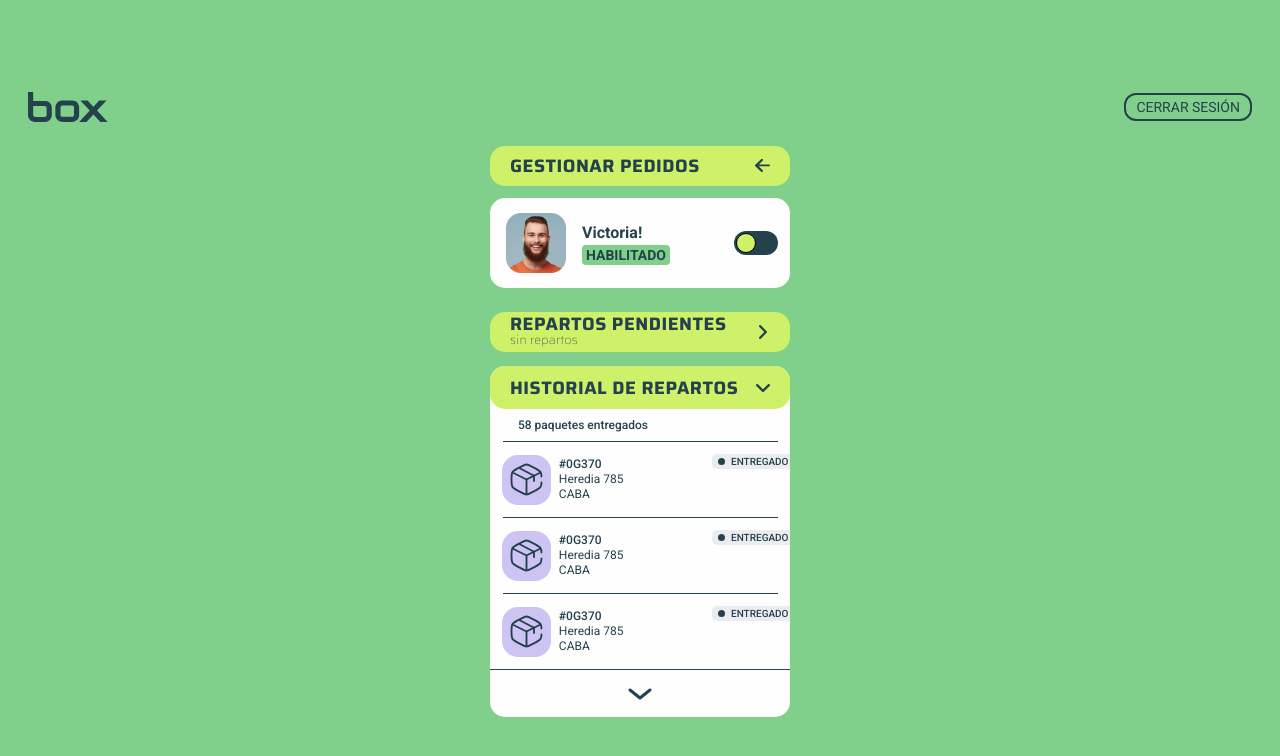
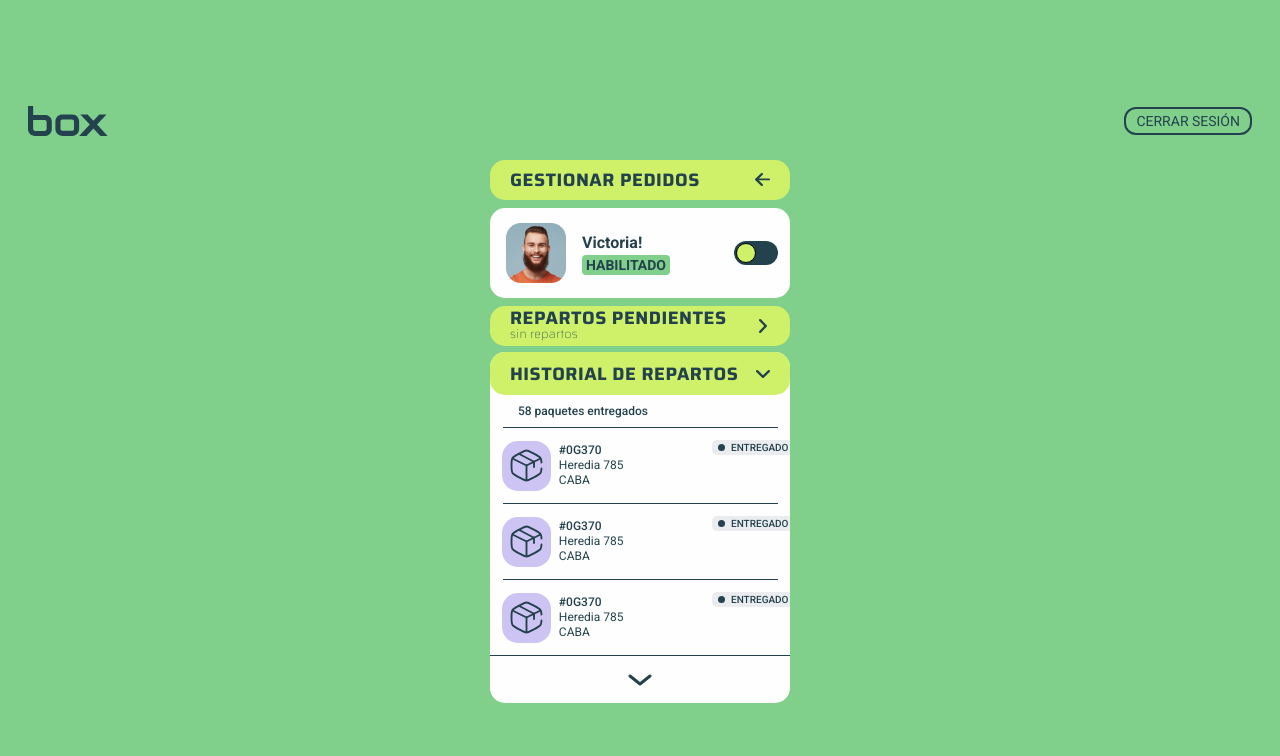
Before and after one commit to GermanCuevas/box-client, a Next.js app: page /profile-admin in a window 1280 px wide. Shown: the top 756 px of the page. Built offline with nearby package versions, Linux system fonts and the light colour scheme; sample sign-in values are in the browser's storage.

Commit message:
fix: add new styles changed

```diff
--- a/src/app/profile-admin/page.tsx
+++ b/src/app/profile-admin/page.tsx
@@ -36,13 +36,13 @@ export default function ProfileAdmin() {
     <div className="bg-lightGreen w-full flex flex-col items-center justify-center py-4 h-screen">
       <Header />
       <div className={'w-full max-w-[300px]'}>
-        <div className="mb-3 mt-6  tracking-normal">
+        <div className="mb-2 mt-6  tracking-normal">
           <LemmonButton title={'gestionar pedidos'} width={'w-full'} />
         </div>
         <div>
           <HelloAdmin />
         </div>
-        <div className="mb-6 mt-6 tracking-normal text-sm">
+        <div className="mb-4 mt-2 tracking-normal text-sm">
           <LemmonButton
             title={'repartos pendientes'}
             width={'w-full'}
```
